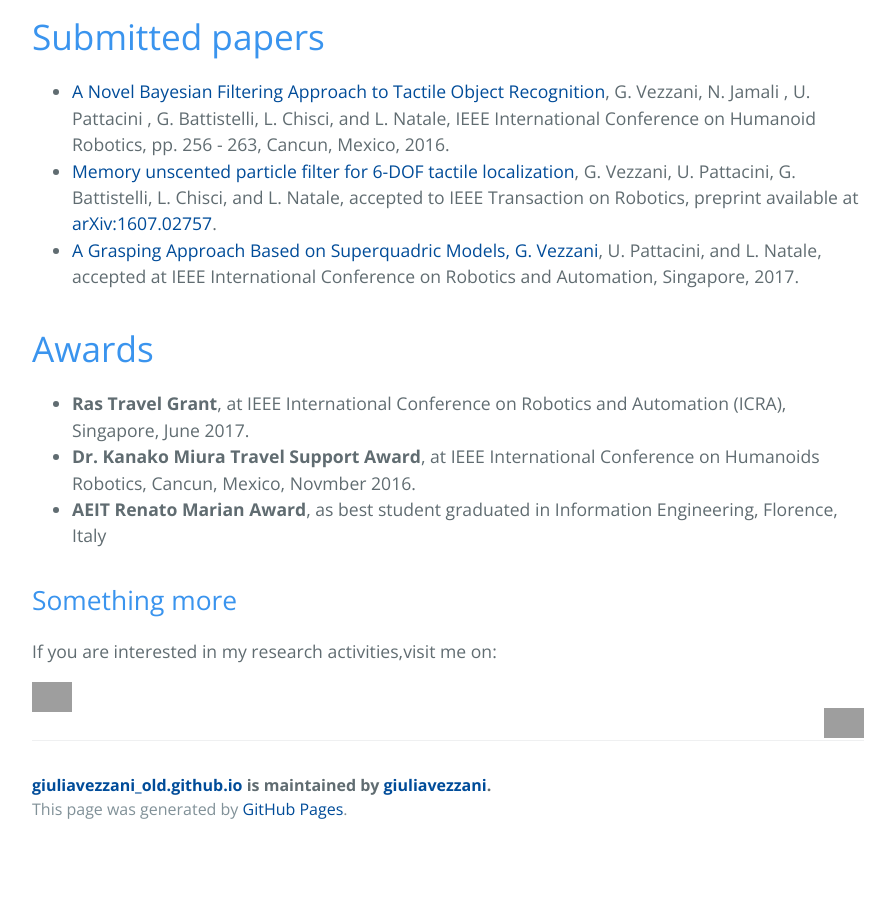
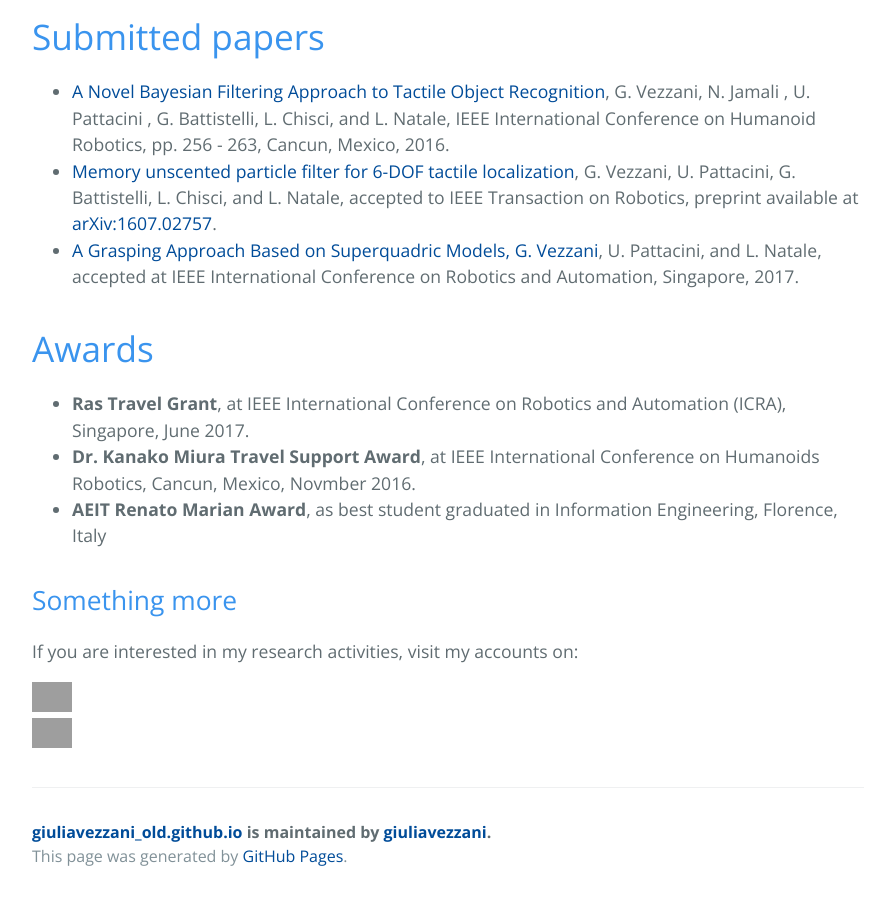
Before and after one commit to giuliavezzani/giuliavezzani_old.github.io, a Jekyll site: the page built from index.md, in a window 1280 px wide and 900 px high, scrolled down 1808 px. Shown: the whole window, without its empty margins (192-1087 px from the left). Built offline with Jekyll 4.4.1, drawn with Linux system fonts in a browser that asks for light colours; our own code applies the rules of GitHub Pages for plain Markdown files; before the commit the page ends 2661 px from its top, so only the background shows below that; grey boxes are pictures that could not be loaded.

Commit message:
Update index.md

```diff
--- a/index.md
+++ b/index.md
@@ -105,7 +105,7 @@
 
 
 ## Something more
-If you are interested in my research activities,visit me on:
+If you are interested in my research activities, visit my accounts on:
 
-[<img  src="https://raw.githubusercontent.com/giuliavezzani/giuliavezzani.github.io/master/files/linkedin.png" width="40" align="left">](https://it.linkedin.com/in/giuliavezzani)
-[<img  src="https://raw.githubusercontent.com/giuliavezzani/giuliavezzani.github.io/master/files/google-scholar.png" width="40" align="right">](https://scholar.google.it/citations?user=Zlpuln8AAAAJ&hl=it)
+[<img  src="https://raw.githubusercontent.com/giuliavezzani/giuliavezzani.github.io/master/files/linkedin.png" width="40">](https://it.linkedin.com/in/giuliavezzani)
+[<img  src="https://raw.githubusercontent.com/giuliavezzani/giuliavezzani.github.io/master/files/google-scholar.png" width="40">](https://scholar.google.it/citations?user=Zlpuln8AAAAJ&hl=it)
```
